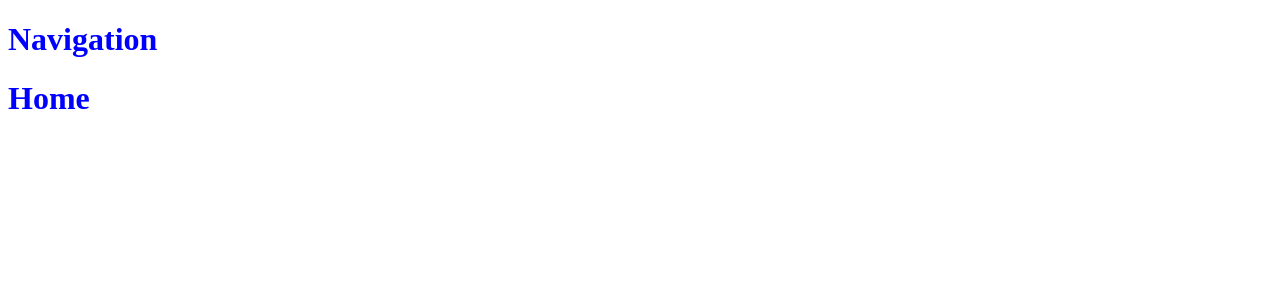
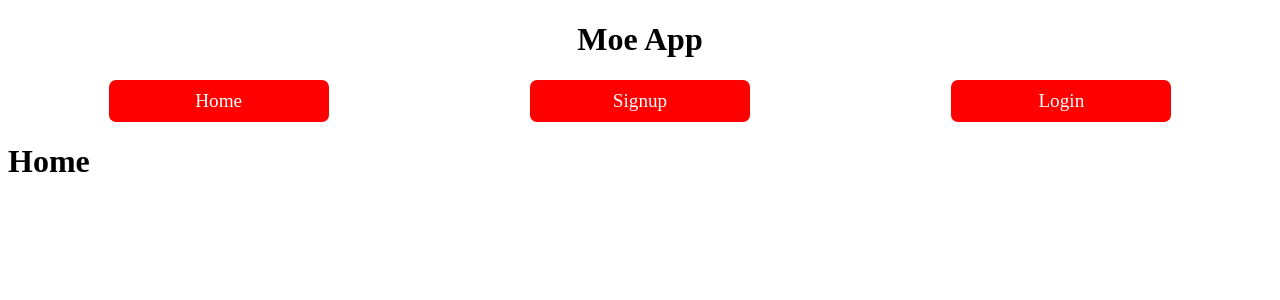
Before and after one commit to mfarid99/Boxer_FE, a React app: page / in a window 1280 px wide. Shown: the top 300 px of the page. Built offline with nearby package versions, Linux system fonts and the light colour scheme.

Commit message:
commit 3: authentication completed/customized

```diff
--- a/src/AppState.jsx
+++ b/src/AppState.jsx
@@ -5,7 +5,9 @@ import React, { useContext, useReducer } from "react"
 /////////////////
 
 const initialState = {
-    url: "http://mfboxerrailsbackend.herokuapp.com"
+    url: "http://mfboxerrailsbackend.herokuapp.com",
+    token: null,
+    username: null
 }
 
 /////////////////
@@ -15,12 +17,23 @@ const initialState = {
 //action = {type: "", payload: ---}
 
 const reducer = (state, action) => {
+    let newState;
+    switch (action.type) {
+        case "auth":
+            newState = { ...state, ...action.payload };
+            return newState;
+            break;
+            case "logout":
+                newState = {...state, token: null, username: null}
+                window.localStorage.removeItem("auth")
+                return newState
 
-    switch(action.type) {
-        default:
-            return state
+            default:
+                return state;
+
+            break
     }
-}
+};
 
 /////////////////////
 //AppContext
--- a/src/components/App.js
+++ b/src/components/App.js
@@ -4,10 +4,23 @@ import Home from "../pages/Home.jsx"
 import Auth from "../pages/Auth.jsx"
 import Dashboard from "../pages/Dashboard.jsx";
 import Nav from "./Nav.jsx";
+import {useAppState} from "../AppState.jsx"
 
 export const App = (props) => {
+
+  const {state, dispatch} = useAppState()
+  React.useState(()=> {
+    const auth = JSON.parse(window.localStorage.getItem("auth"))
+    if (auth) {
+      dispatch({type: 'auth', payload: auth})
+      props.history.push("/dashboard")
+    } else {
+      props.history.push("/")
+    }
+  }, [])
+
   return <>
-  <Nav/>
+  <Route path = "/" component={Nav}/>
   <Switch>
     <Route exact path = "/" component={Home}/>
     <Route path = "/auth/:form" component={Auth}/>
--- a/src/components/Nav.jsx
+++ b/src/components/Nav.jsx
@@ -1,7 +1,23 @@
 import React from "react"
+import {Link} from "react-router-dom"
+import {useAppData, useAppState} from "../AppState.jsx"
 
 const Nav = (props) => {
-    return <h1>Navigation</h1>
-}
+    const {state, dispatch} = useAppState()
+    return (
+    <header>
+        <h1>Moe App</h1>
+        <nav>
+            <Link to="/"> <div>Home</div></Link>
+            {!state.token ? (<><Link to="/auth/signup"> <div>Signup</div></Link>
+            <Link to="/auth/login"> <div>Login</div></Link></>) : null}
+            {state.token ? <div onClick={()=> {
+                dispatch({type: "logout"})
+                props.history.push("/")
+            }}>Logout</div> : null}
+
+        </nav>
+    </header>
+    )}
 
 export default Nav
--- a/src/index.jsx
+++ b/src/index.jsx
@@ -2,13 +2,13 @@ import React from "react";
 import ReactDom from "react-dom";
 import "./styles.css";
 import {App} from "./components/App"
-import {BrowserRouter as Router} from "react-router-dom"
+import {BrowserRouter as Router, Route} from "react-router-dom"
 import {AppState} from "./AppState.jsx"
 
 ReactDom.render(
 <AppState>
      <Router>
-         <App />
+         <Route path = "/" component={App}/>
          </Router>
          </AppState>,
     document.querySelector("#root"));
--- a/src/pages/Auth.jsx
+++ b/src/pages/Auth.jsx
@@ -1,7 +1,67 @@
 import React from "react"
+import {useAppState} from "../AppState.jsx"
 
 const Auth = (props) => {
-    return <h1>Auth</h1>
+
+    const type = props.match.params.form;
+    const [formData, setFormData] = React.useState ({
+        username: "",
+        password: "",
+    });
+
+    const [userData, setUserData] = React.useState(null);
+    const { state, dispatch} = useAppState();
+
+    React.useEffect(() => {
+        if (userData) {
+            console.log(userData)
+            const { token, user} = userData;
+        dispatch({type: "auth", payload: { token, username: user.username }});
+        window.localStorage.setItem("auth", JSON.stringify({token, username: user.username }))
+        props.history.push("/dashboard")
+            }
+    }, [userData]);
+
+    const actions = {
+        signup: () => {
+            return fetch(state.url + "/users", {
+                method: "post",
+                headers: {
+                    "Content-Type": "application/json",
+                },
+                body: JSON.stringify(formData),
+            }).then((response)=> response.json());
+            },
+            login: () => {
+                return fetch(state.url + "/login", {
+                    method: "post",
+                    headers: {
+                        "Content-Type": "application/json",
+                    },
+                    body: JSON.stringify(formData),
+                }).then((response)=> response.json());
+            },
+        };
+
+    const handleChange = (event) => {
+        setFormData({...formData, [event.target.name] : event.target.value});
+    };
+
+    const handleSubmit = (event) => {
+        event.preventDefault();
+        actions[type]().then((data)=> {
+            setUserData(data)
+        });
+    }
+    ;
+    return <div className="auth">
+        <form onSubmit={handleSubmit}>
+            <input type = "text" name="username" value={formData.username} onChange = {handleChange} />
+            <input type = "password" name="password" value={formData.password} onChange = {handleChange} />
+            <input type = "submit" value={type} />
+
+        </form>
+    </div>
 }
 
 export default Auth
--- a/src/styles.css
+++ b/src/styles.css
@@ -1,4 +1,46 @@
-h1,
-h2 {
-  color: blue;
+/* Nav Comp */
+
+header{
+  text-align: center;
 }
+header nav {
+  display: flex;
+  justify-content: space-around;
+}
+
+header nav a {
+  color: black;
+  text-decoration: none;
+}
+
+header nav div {
+  font-size: larger;
+  background-color: red;
+  color: white;
+  width: 200px;
+  border-radius: 7px;
+  transition: background-color .2s, color .2s;
+  padding: 10px;
+}
+
+header nav div:hover {
+  background-color: orange;
+  color: purple;
+
+}
+
+/* Auth component */
+
+.auth form {
+  padding: 50px;
+}
+.auth form input {
+  background-color: red;
+  color: white;
+  padding: 8px;
+  border-radius: 5px;
+  display: block;
+  margin: 10px auto;
+  text-align: center;
+  font-size: 1.2em;
+}
```
